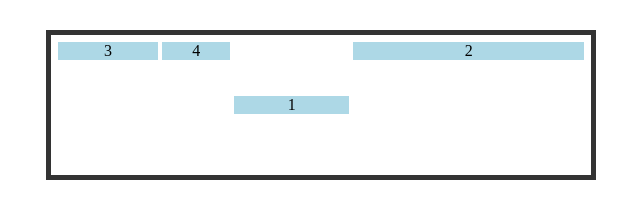
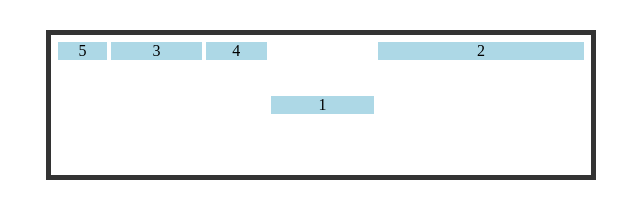
Before and after one commit to NaufalLuth26/Belajar-Web-Dev, a plain HTML site: page Latihan CSS3/FLEXBOX/index.html in a window 1280 px wide. Shown: the whole page, without its empty margins (319-959 px from the left). Drawn offline with Linux system fonts and the light colour scheme.

Commit message:
menambahkan perubahan pada div lima

```diff
--- a/Latihan CSS3/FLEXBOX/index.html
+++ b/Latihan CSS3/FLEXBOX/index.html
@@ -12,6 +12,7 @@
       <div class="dua">2</div>
       <div class="tiga">3</div>
       <div class="empat">4</div>
+      <div class="lima">5</div>
     </div>
   </body>
 </html>
```
